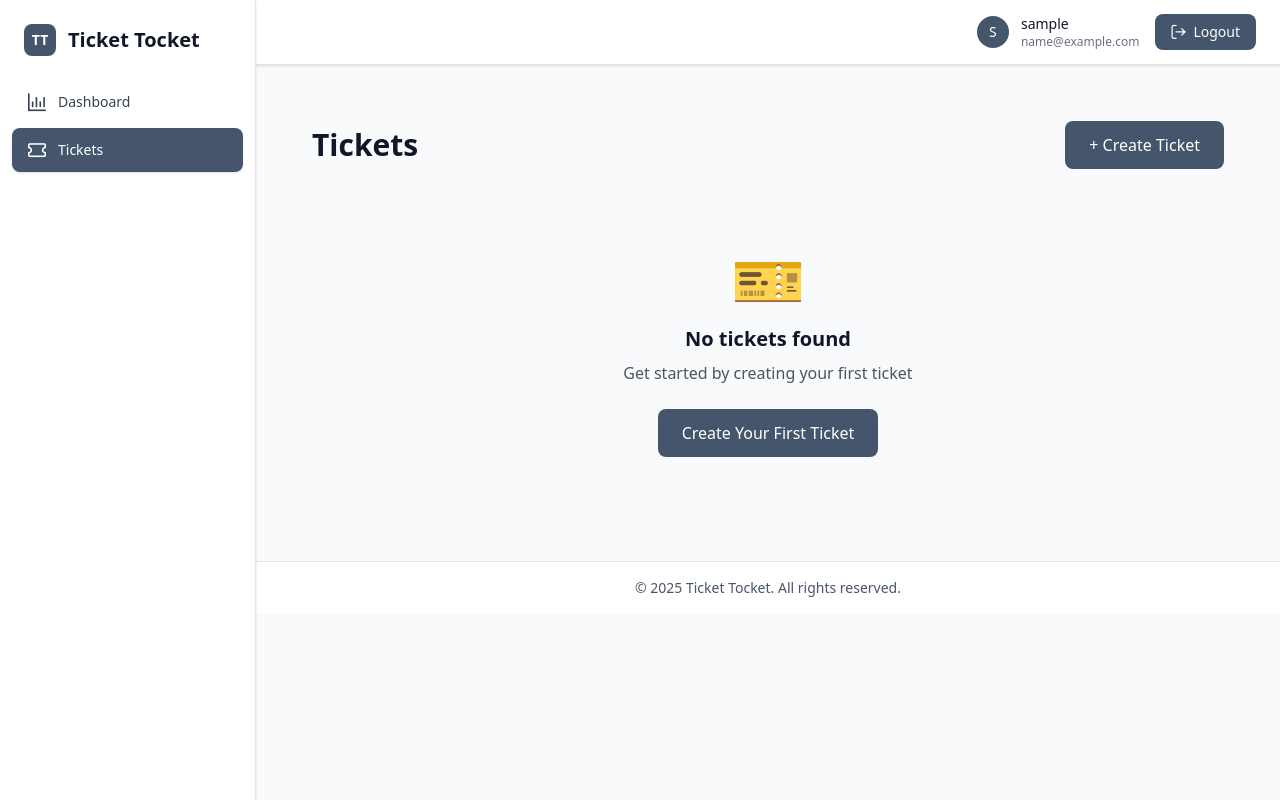
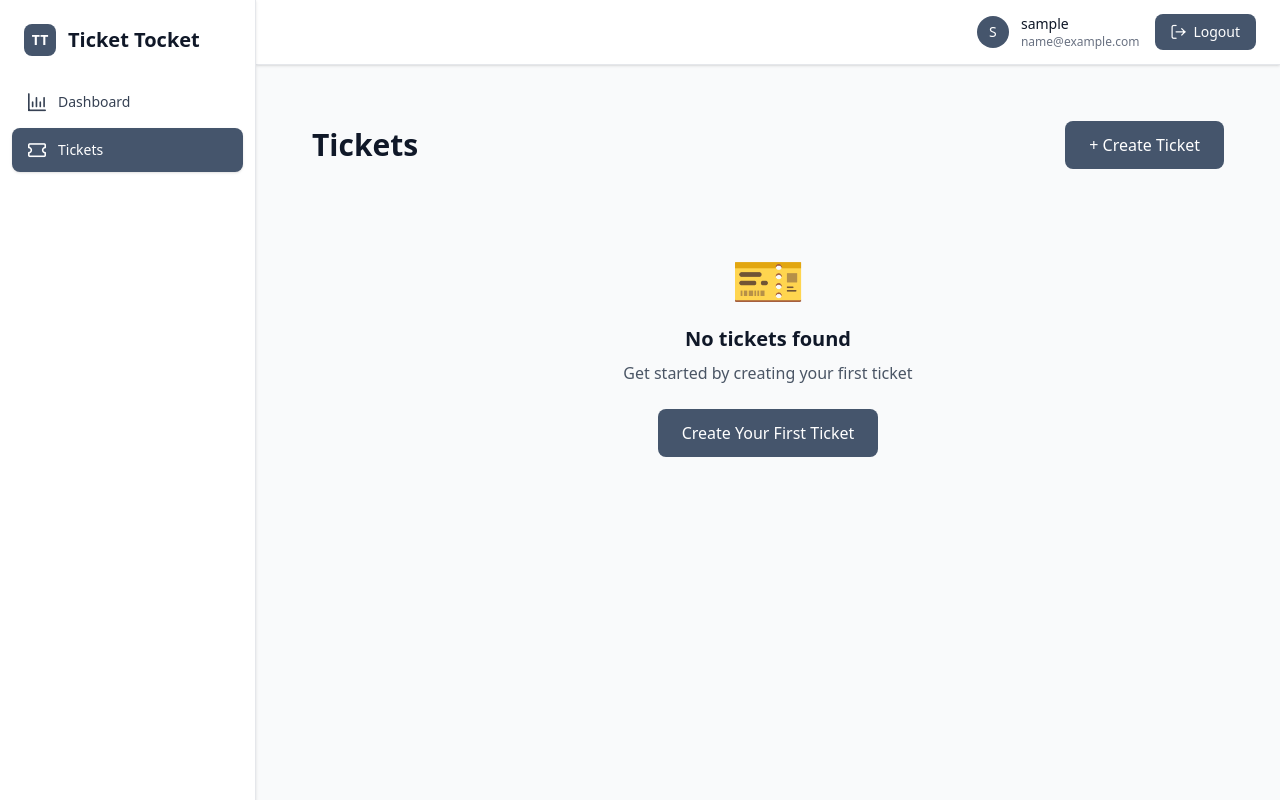
Before and after one commit to deborahkudaru/ticket-tocket-vue, a Vue app: page /tickets in a window 1280 px wide. Shown: the top 800 px of the page. Built offline with nearby package versions, Linux system fonts and the light colour scheme; sample sign-in values are in the browser's storage.

Commit message:
enhance style

```diff
--- a/src/components/TicketList.vue
+++ b/src/components/TicketList.vue
@@ -94,7 +94,7 @@
 </script>
 
 <template>
-  <div class="p-4 sm:p-6 lg:p-8">
+  <div class="p-4 sm:p-6 lg:p-8 min-h-screen">
     <!-- Header -->
     <div class="flex flex-col sm:flex-row sm:items-center justify-between mb-6 sm:mb-8 gap-4">
       <div>
```
